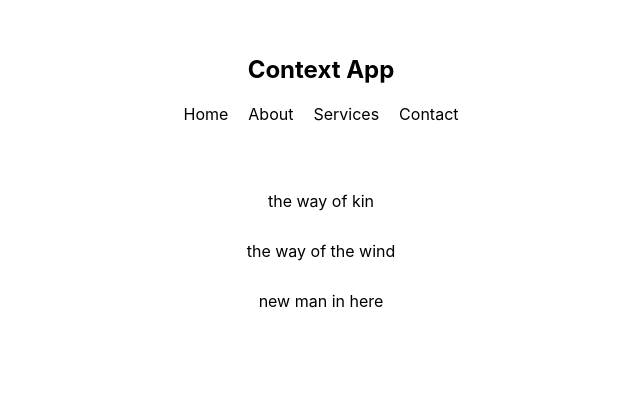
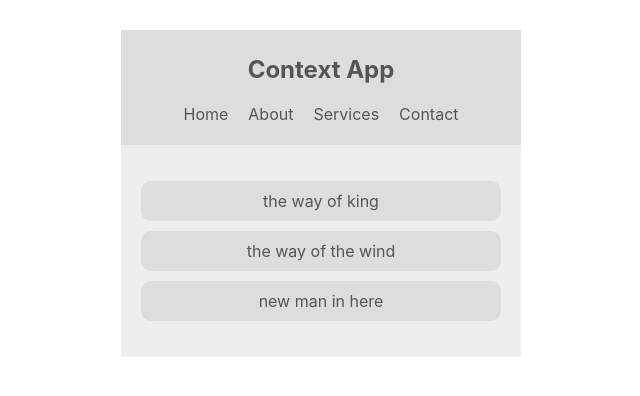
Before and after one commit to olucodes4u/reacthook, a React (Create React App) app: page / in a window 1280 px wide. Shown: the top 396 px of the page, without its empty margins (319-959 px from the left). Built offline with nearby package versions, Linux system fonts and the light colour scheme.

Commit message:
create ThemeContext Api to allow option for dark and light mode

```diff
--- a/src/App.js
+++ b/src/App.js
@@ -1,12 +1,15 @@
 import BookList from "./components/BookList";
 import Navbar from "./components/Navbar";
+import ThemeContextProvider from "./contexts/ThemeContext";
 
 
 function App() {
   return (
     <div className="App">
+     <ThemeContextProvider>
      <Navbar />
      <BookList />
+     </ThemeContextProvider>
     </div>
   );
 }
--- a/src/components/BookList.js
+++ b/src/components/BookList.js
@@ -1,14 +1,18 @@
 import React, { Component } from 'react';
+import { ThemeContext } from '../contexts/ThemeContext';
 
 class BookList extends Component {
+    static contextType = ThemeContext;
 
     render() {
+        const { isLightTheme, light, dark } = this.context;
+        const theme = isLightTheme ? light : dark;
         return (
-            <div className='book-list'>
+            <div className='book-list' style={{ color: theme.syntax, background: theme.bg }}>
                 <ul>
-                    <li>the way of kin</li>
-                    <li>the way of the wind</li>
-                    <li>new man in here</li>
+                    <li style={{background: theme.ui}}>the way of king</li>
+                    <li style={{background: theme.ui}}>the way of the wind</li>
+                    <li style={{background: theme.ui}}>new man in here</li>
                 </ul>
             </div>
         );
--- a/src/components/Navbar.js
+++ b/src/components/Navbar.js
@@ -1,10 +1,16 @@
 import React, { Component } from 'react';
+import { ThemeContext } from '../contexts/ThemeContext';
 
 class Navbar extends Component {
 
+    static contextType = ThemeContext;
+
     render() {
+        console.log(this.context);
+        const { isLightTheme, light, dark } = this.context;
+        const theme = isLightTheme ? light : dark;
         return (
-            <nav>
+            <nav style={{ background: theme.ui, color: theme.syntax }}>
                 <h1>Context App</h1>
                 <ul>
                     <li>Home</li>
--- /dev/null
+++ b/src/contexts/ThemeContext.js
@@ -0,0 +1,20 @@
+import React, { createContext, Component } from 'react';
+
+export const ThemeContext = createContext();
+
+class ThemeContextProvider extends Component {
+    state = {
+        isLightTheme: true,
+        light: { syntax: '#555', ui: '#ddd', bg: '#eee' },
+        dark: { syntax: '#ddd', ui: '#333', bg: '#555' }
+     }
+    render() {
+        return (
+            <ThemeContext.Provider value={{...this.state}}>
+               {this.props.children}
+            </ThemeContext.Provider>
+        );
+    }
+}
+
+export default ThemeContextProvider;
```
